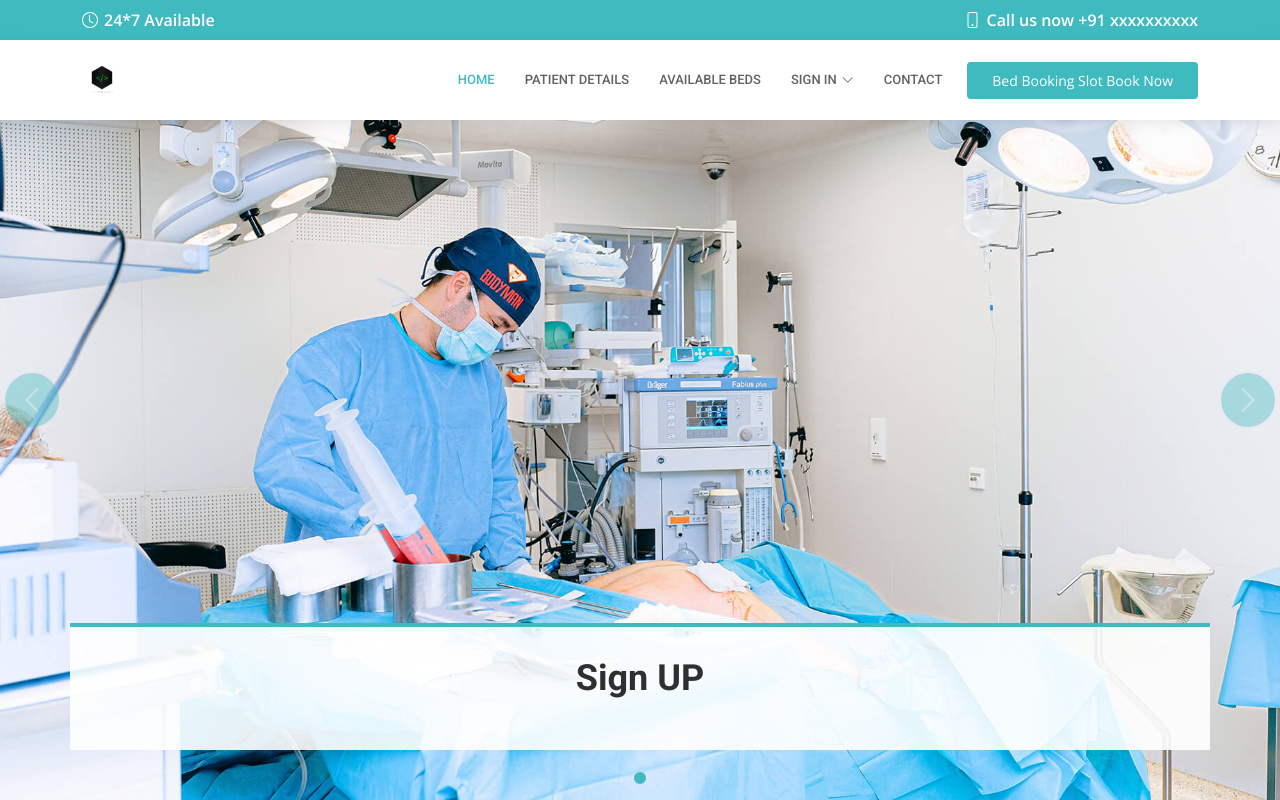
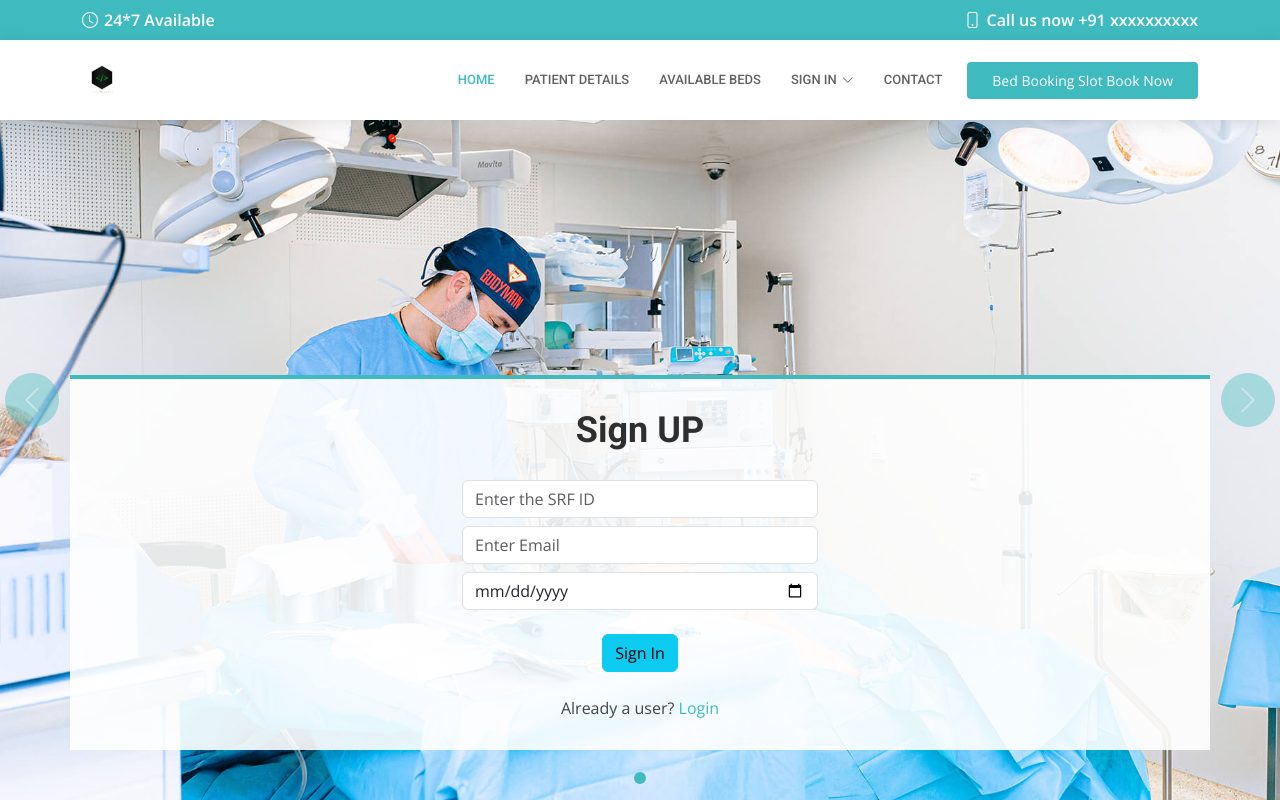
Before and after one commit to Meenakshi233/covid-bed-slot-booking, a Flask app: page /usersignup in a window 1280 px wide. Run offline with Flask 3, Linux system fonts and the light colour scheme; some libraries are stand-ins or nearby versions.

Commit message:
modified

```diff
--- a/backend/main.py
+++ b/backend/main.py
@@ -23,6 +23,10 @@ def home():
 def usersignup():
     return render_template("usersignup.html")
 
+@app.route("/userlogin")
+def userlogin():
+    return render_template("userlogin.html")
+
 #testing whether db is connected or not
 @app.route("/test")
 def test():
--- a/backend/templates/usersignup.html
+++ b/backend/templates/usersignup.html
@@ -3,9 +3,27 @@
 {% block form %}
 <h2> Sign UP</h2>
 
-<form action="" method="post">
+<div class="row">
+    <div class="col-md-4"></div>
+    <div class="col-md-4">
+        <form action="" method="post">
+            <div class="form-group">
+                <input type="text" class="form-control mt-2" placeholder="Enter the SRF ID" name="srf" required>
+            </div>
+            <div class="form-group">
+                <input type="email" class="form-control mt-2" placeholder="Enter Email" name="email" required>
+            </div>
+            <div class="form-group">
+                <input type="date" class="form-control mt-2" placeholder="Enter DOB" name="dob" required>
+            </div>
+            <br>
+            <button type="submit" class="btn btn-info">Sign In</button>
+            </form>
+            <br>
+            Already a user? <a class="text-blue" href="/userlogin">Login</a>
 
-
-</form>
+    </div>
+    <div class="col-md-4"></div>
+</div>
 
  {% endblock form%}
```
Also changed, not shown: backend/templates/userlogin.html (+25 -0 lines).
